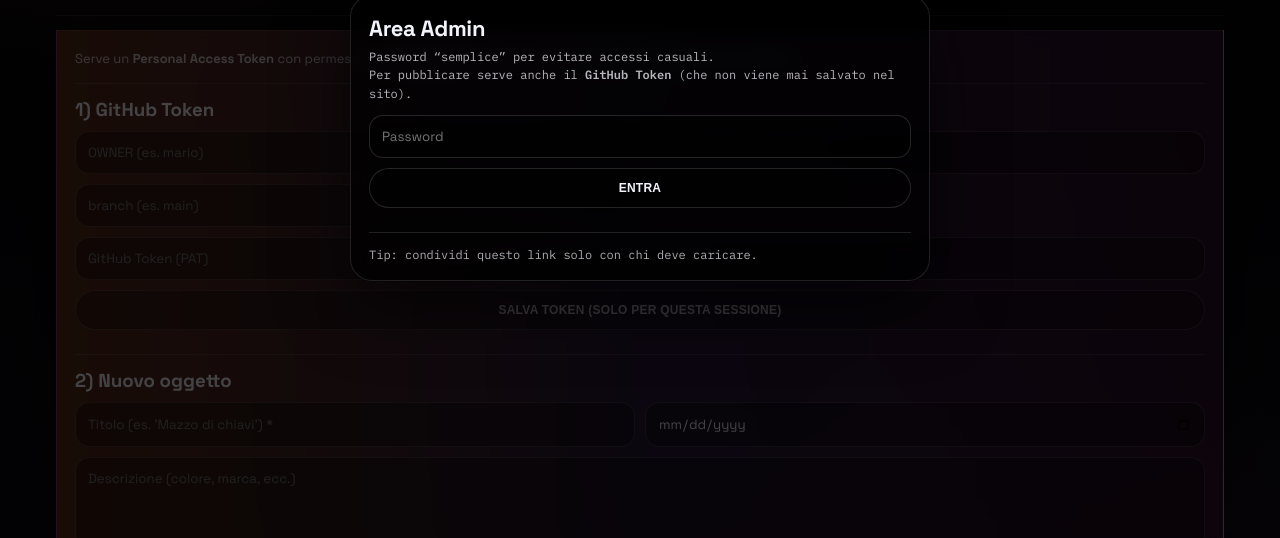
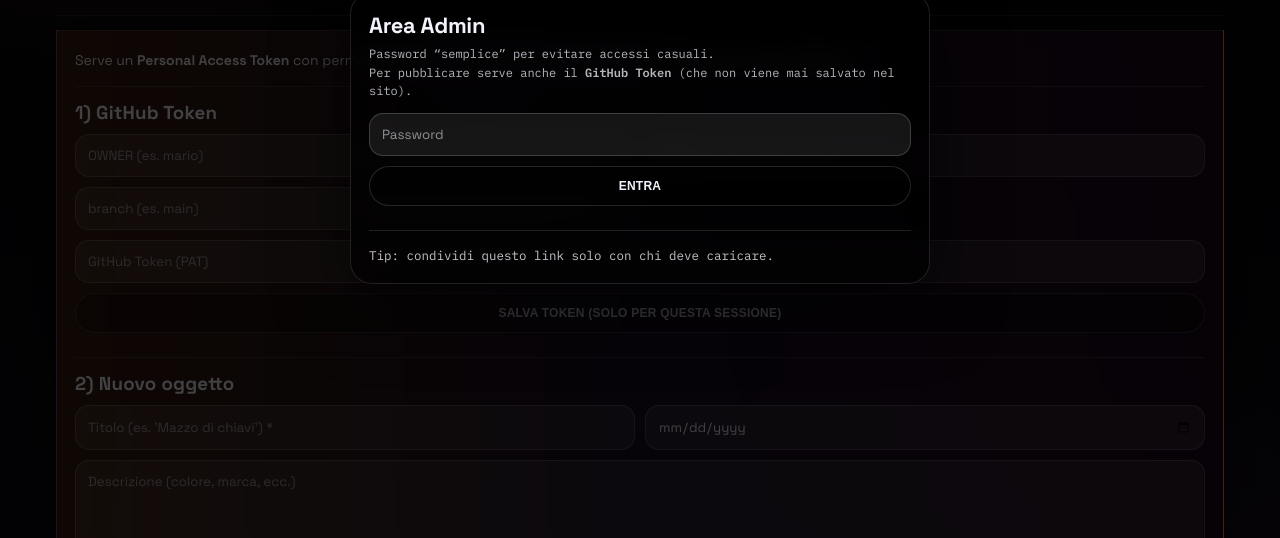
Before and after one commit to viacattori7/lost-found, a plain HTML site: page admin.html in a window 1280 px wide. Shown: the part 262-800 px from the top of the page. Drawn offline with Linux system fonts and the light colour scheme.

Commit message:
Update admin.html

```diff
--- a/admin.html
+++ b/admin.html
@@ -10,6 +10,42 @@
   <link href="https://fonts.googleapis.com/css2?family=IBM+Plex+Mono:wght@400;500;600&family=Space+Grotesk:wght@400;500;600;700&display=swap" rel="stylesheet">
 
   <link rel="stylesheet" href="styles.css" />
+  <style>
+  /* Solo admin: migliora leggibilità senza toccare il resto del sito */
+  .bandInner{
+    background: rgba(0,0,0,.78) !important;
+    border-top: 1px solid rgba(255,255,255,.12);
+  }
+
+  /* Testi più leggibili */
+  .notice{
+    color: rgba(243,243,251,.92) !important;
+    font-size: 14px !important;
+    line-height: 1.65 !important;
+  }
+  .small{
+    color: rgba(243,243,251,.80) !important;
+    font-size: 12.5px !important;
+    line-height: 1.6 !important;
+  }
+
+  /* Titoli un po’ più chiari */
+  h3{
+    color: rgba(243,243,251,.96) !important;
+    letter-spacing: .2px;
+  }
+
+  /* Inputs più leggibili */
+  input, textarea, select{
+    background: rgba(255,255,255,.08) !important;
+    border-color: rgba(255,255,255,.18) !important;
+    color: rgba(243,243,251,.96) !important;
+  }
+  input::placeholder, textarea::placeholder{
+    color: rgba(243,243,251,.55) !important;
+  }
+</style>
+
 </head>
 <body>
   <div class="topbar">
```
